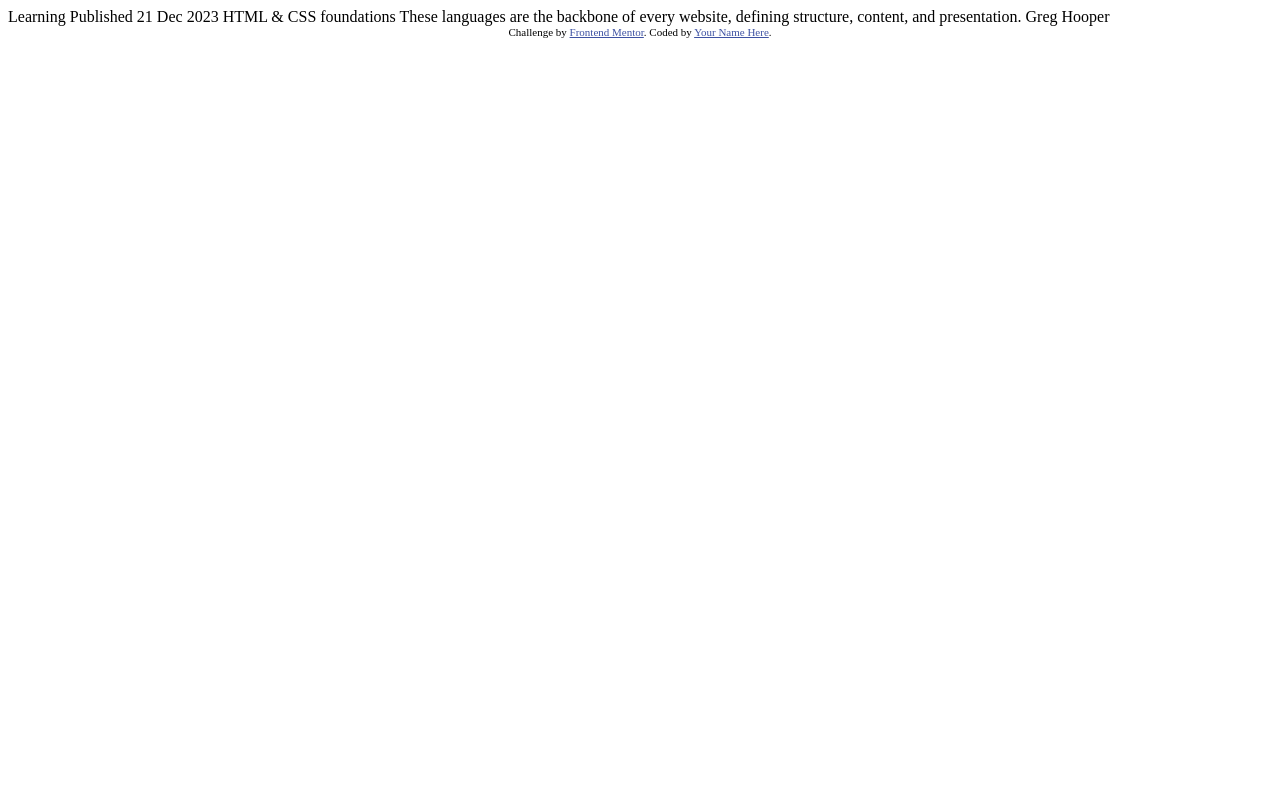
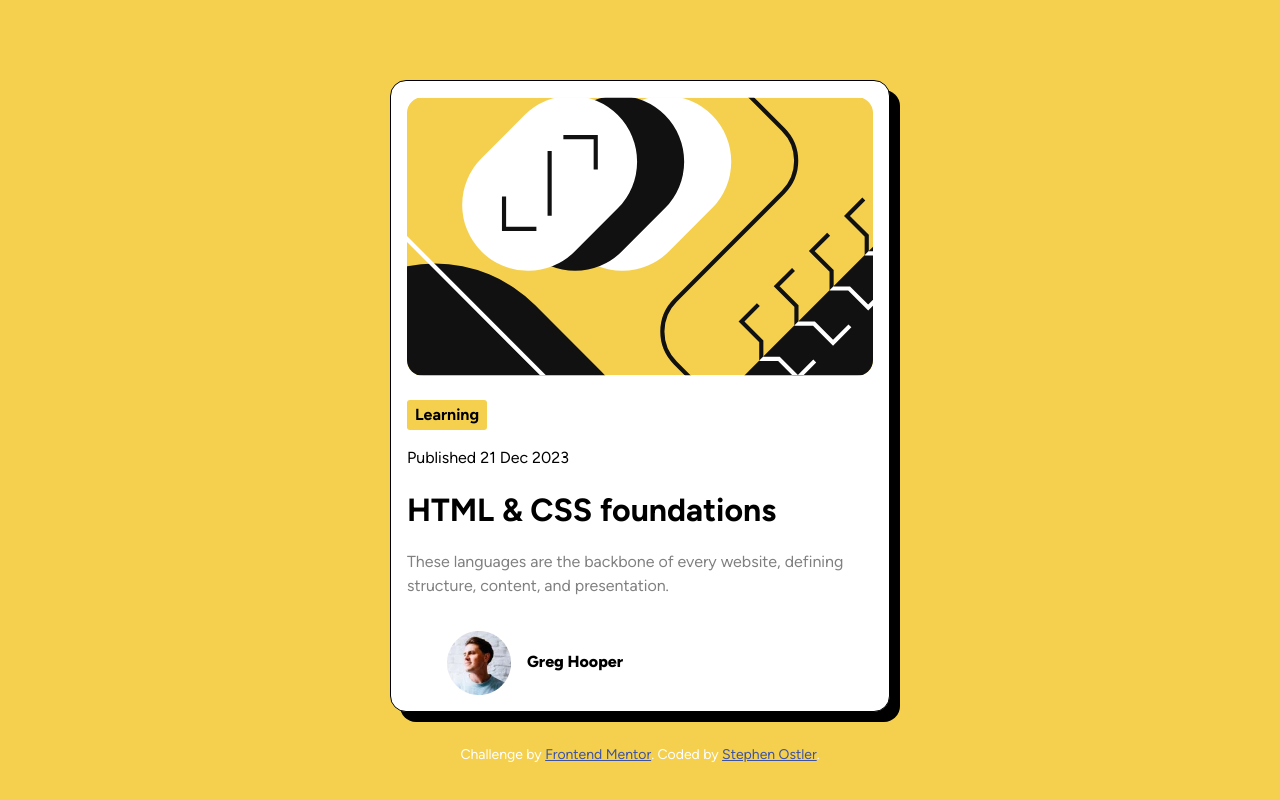
Before and after one commit to steveostler/BlogPreviewCard, a plain HTML site: page index.html in a window 1280 px wide. Drawn offline with Linux system fonts and the light colour scheme.

Commit message:
Added styles

```diff
--- a/index.html
+++ b/index.html
@@ -5,30 +5,46 @@
   <meta name="viewport" content="width=device-width, initial-scale=1.0"> <!-- displays site properly based on user's device -->
 
   <link rel="icon" type="image/png" sizes="32x32" href="./assets/images/favicon-32x32.png">
+  <link rel="stylesheet" href="reset.css">
+  <link rel="stylesheet" href="style.css">
+
 
   <title>Frontend Mentor | Blog preview card</title>
 
-  <!-- Feel free to remove these styles or customise in your own stylesheet 👍 -->
-  <style>
-    .attribution { font-size: 11px; text-align: center; }
-    .attribution a { color: hsl(228, 45%, 44%); }
-  </style>
 </head>
 <body>
+  <main>
+    <div class="card">
+      <div>
+        <img src="./assets/images/illustration-article.svg" >
+      </div>
+      <div>
+        <h2> Learning</h2>
 
-  Learning
 
-  Published 21 Dec 2023
+        <p class="published">Published 21 Dec 2023</p>
 
-  HTML & CSS foundations
+        <h1> HTML & CSS foundations </h1>
 
-  These languages are the backbone of every website, defining structure, content, and presentation.
+        <p>These languages are the backbone of every website, defining structure, content, and presentation.</p>
+        <ul>
+          <li><img src="./assets/images/image-avatar.webp"></li>
+          <li>Greg Hooper</li>
+        </ul>
 
-  Greg Hooper
+
+
+
+      </div>
+
+    </div>
+
+  </main>
+
 
   <div class="attribution">
     Challenge by <a href="https://www.frontendmentor.io?ref=challenge" target="_blank">Frontend Mentor</a>.
-    Coded by <a href="#">Your Name Here</a>.
+    Coded by <a href="#">Stephen Ostler</a>.
   </div>
 </body>
 </html>
--- /dev/null
+++ b/reset.css
@@ -0,0 +1,46 @@
+/*
+  1. Use a more-intuitive box-sizing model.
+*/
+*, *::before, *::after {
+  box-sizing: border-box;
+}
+/*
+  2. Remove default margin
+*/
+* {
+  margin: 0;
+}
+/*
+  Typographic tweaks!
+  3. Add accessible line-height
+  4. Improve text rendering
+*/
+body {
+  line-height: 1.5;
+  -webkit-font-smoothing: antialiased;
+}
+/*
+  5. Improve media defaults
+*/
+img, picture, video, canvas, svg {
+  display: block;
+  max-width: 100%;
+}
+/*
+  6. Remove built-in form typography styles
+*/
+input, button, textarea, select {
+  font: inherit;
+}
+/*
+  7. Avoid text overflows
+*/
+p, h1, h2, h3, h4, h5, h6 {
+  overflow-wrap: break-word;
+}
+/*
+  8. Create a root stacking context
+*/
+#root, #__next {
+  isolation: isolate;
+}
--- /dev/null
+++ b/style.css
@@ -0,0 +1,78 @@
+@font-face {
+    font-family: "Figtree";
+    src: url(./assets/fonts/Figtree-VariableFont_wght.ttf);
+}
+
+body{
+    background-color: hsl(47,88%,63%);
+    font-family: 16px;
+    padding: 5rem 1rem;
+    font-family: "Figtree";
+}
+
+
+ul{
+    list-style-type: none;
+}
+
+.card{
+    max-width: 500px;
+    margin-inline: auto;
+    background-color: #fff;
+    padding:1rem;
+    border:1px solid black;
+    border-radius: 1rem;
+    box-shadow: 10px 10px 0px black;
+}
+
+.card div:first-child img{
+    width: 100%;
+    border-radius: 1rem;
+}
+
+.card div:nth-child(2) h2 {
+    background-color: hsl(47,88%,63%);
+    font-size: 1rem;
+    padding: 3px 8px;
+    border-radius: 3px;
+    margin: 1.5rem 0 1rem;
+    display: inline-block;
+}
+
+.card div:nth-child(2) p.published {
+    margin-bottom: 1rem;
+    color: #000;
+}
+
+.card div:nth-child(2) h1{
+    margin-bottom: 1rem;
+}
+
+.card div:nth-child(2) h1:hover{
+    color: hsl(47,88%,63%);
+    cursor: pointer;
+}
+
+.card div:nth-child(2) p {
+    color: hsl(0,0%, 50%);
+    margin-bottom: 2rem;
+}
+
+.card div:nth-child(2) ul{
+    display: flex;
+    align-items: center;
+    gap: 1rem;
+}
+
+.card div:nth-child(2) ul li:nth-child(2){
+    font-weight: 800;
+    font-size: 1rem;
+}
+
+.attribution {
+    font-size: 14px;
+    text-align: center;
+    color:#fff ;
+    margin-top: 2rem;
+}
+.attribution a { color: hsl(228, 45%, 44%); }
```
